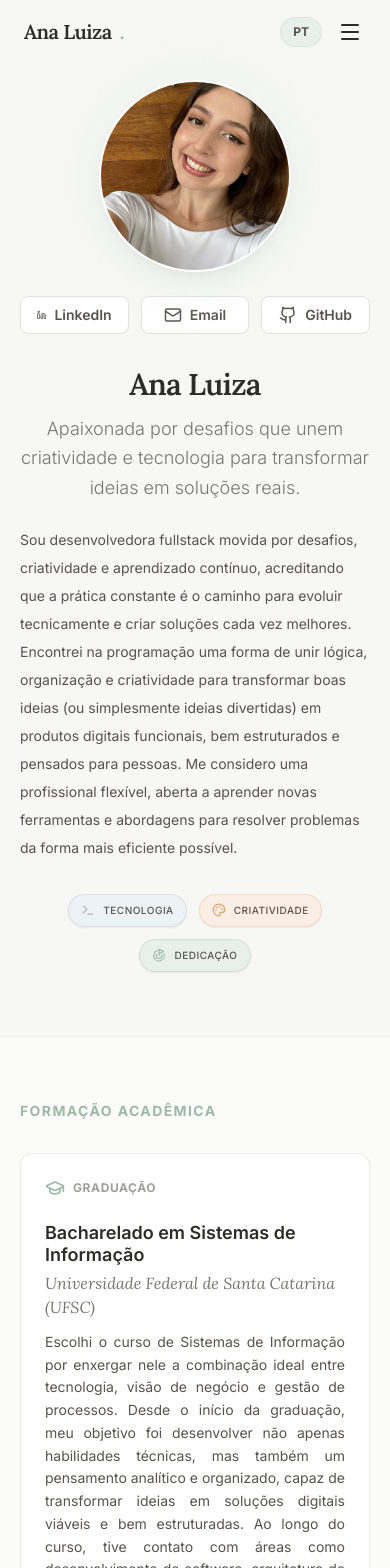
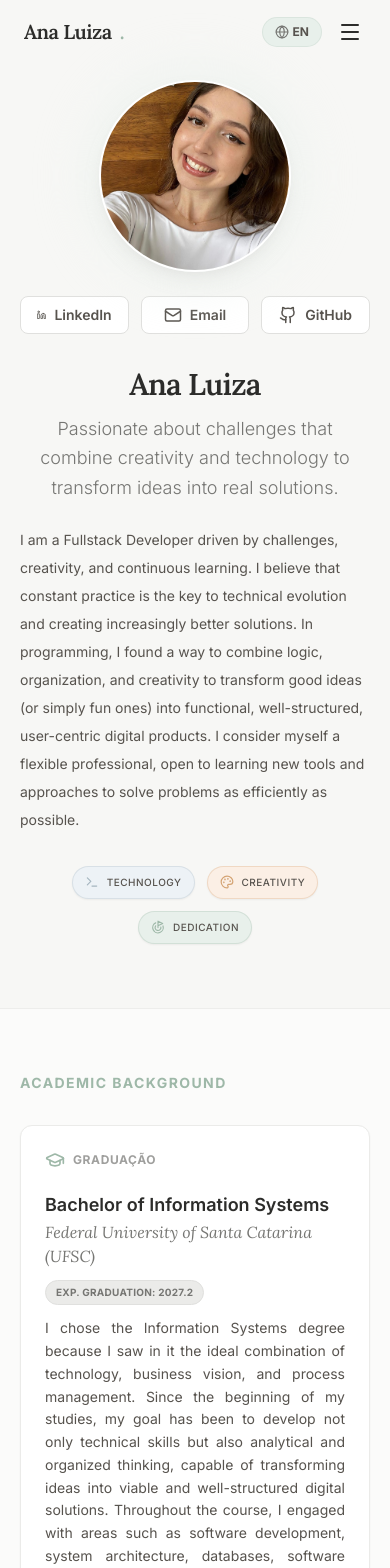
Before and after one commit to bastosanaa/my-portifolio, a React (Vite) app: page / in a window 390 px wide. Shown: the top 1568 px of the page. Built offline with nearby package versions, Linux system fonts and the light colour scheme.

Commit message:
feat: update language context to default to English and enhance education component layout

```diff
--- a/LanguageContext.tsx
+++ b/LanguageContext.tsx
@@ -10,7 +10,7 @@ interface LanguageContextType {
 const LanguageContext = createContext<LanguageContextType | undefined>(undefined);
 
 export const LanguageProvider: React.FC<{ children: ReactNode }> = ({ children }) => {
-  const [language, setLanguage] = useState<Language>('pt');
+  const [language, setLanguage] = useState<Language>('en');
 
   const toggleLanguage = () => {
     setLanguage((prev) => (prev === 'pt' ? 'en' : 'pt'));
--- a/components/Education.tsx
+++ b/components/Education.tsx
@@ -26,9 +26,16 @@ const Education: React.FC = () => {
               </div>
 
               <div className="space-y-3 md:space-y-4 w-full">
-                <div>
-                  <h4 className="text-lg md:text-xl font-semibold text-stone-800 leading-tight">{item.degree}</h4>
-                  <p className="text-stone-500 font-medium font-serif italic mt-1">{item.institution}</p>
+                <div className="flex flex-col sm:flex-row sm:justify-between sm:items-start gap-2">
+                  <div>
+                    <h4 className="text-lg md:text-xl font-semibold text-stone-800 leading-tight">{item.degree}</h4>
+                    <p className="text-stone-500 font-medium font-serif italic mt-1">{item.institution}</p>
+                  </div>
+                  {item.period && (
+                    <span className="inline-flex items-center px-2.5 py-1 rounded-full text-[10px] md:text-xs font-bold uppercase tracking-wide bg-stone-100 text-stone-500 border border-stone-200 whitespace-nowrap mt-1 sm:mt-0 self-start">
+                      {item.period}
+                    </span>
+                  )}
                 </div>
 
                 <p className="text-stone-600 leading-relaxed text-sm md:text-base text-justify md:text-left">
--- a/components/Navbar.tsx
+++ b/components/Navbar.tsx
@@ -1,5 +1,5 @@
 import React, { useState, useEffect } from 'react';
-import { Menu, X } from 'lucide-react';
+import { Globe, Menu, X } from 'lucide-react';
 import { useLanguage } from '../LanguageContext';
 
 const Navbar: React.FC = () => {
@@ -106,6 +106,7 @@ const Navbar: React.FC = () => {
             onClick={toggleLanguage}
             className="flex items-center gap-2 text-xs font-semibold tracking-wider text-stone-500 hover:text-stone-800 transition-colors px-3 py-1.5 rounded-full hover:bg-stone-100"
           >
+            <Globe size={14} className="text-stone-500" />
             <span className={language === 'pt' ? 'text-stone-800' : 'text-stone-400'}>PT</span>
             <span className="text-stone-300">|</span>
             <span className={language === 'en' ? 'text-stone-800' : 'text-stone-400'}>EN</span>
@@ -116,9 +117,10 @@ const Navbar: React.FC = () => {
         <div className="flex items-center gap-3 md:hidden z-50 relative">
            <button
             onClick={toggleLanguage}
-            className="text-xs font-bold text-stone-600 bg-pastel-sageLight border border-pastel-sage/20 px-3 py-1.5 rounded-full transition-colors active:scale-95"
+            className="flex items-center gap-1 text-xs font-bold text-stone-600 bg-pastel-sageLight border border-pastel-sage/20 px-3 py-1.5 rounded-full transition-colors active:scale-95"
             aria-label="Toggle Language"
           >
+            <Globe size={14} className="text-stone-500" />
             {language === 'pt' ? 'PT' : 'EN'}
           </button>
           <button
--- a/constants.ts
+++ b/constants.ts
@@ -63,6 +63,7 @@ const PT_CONTENT: Content = {
       {
       degree: "Bacharelado em Sistemas de Informação",
       institution: "Universidade Federal de Santa Catarina (UFSC)",
+      period: "Previsão: 2027.2",
       description: `Escolhi o curso de Sistemas de Informação por enxergar nele a combinação ideal entre tecnologia, visão de negócio e gestão de processos. Desde o início da graduação, meu objetivo foi desenvolver não apenas habilidades técnicas, mas também um pensamento analítico e organizado, capaz de transformar ideias em soluções digitais viáveis e bem estruturadas.
       Ao longo do curso, tive contato com áreas como desenvolvimento de software, arquitetura de sistemas, bancos de dados, engenharia de software e gestão de projetos, campos que despertam meu interesse por permitirem atuar em todas as etapas de construção de um produto, do planejamento à implementação.`,
       topics: [
@@ -202,6 +203,8 @@ const EN_CONTENT = {
       {
       degree: "Bachelor of Information Systems",
         institution: "Federal University of Santa Catarina (UFSC)",
+                period: "Exp. Graduation: 2027.2",
+
         description: `I chose the Information Systems degree because I saw in it the ideal combination of technology, business vision, and process management. Since the beginning of my studies, my goal has been to develop not only technical skills but also analytical and organized thinking, capable of transforming ideas into viable and well-structured digital solutions.
         Throughout the course, I engaged with areas such as software development, system architecture, databases, software engineering, and project management—fields that spark my interest by allowing me to act in every stage of product construction, from planning to implementation.`,
         topics: [
--- a/types.ts
+++ b/types.ts
@@ -12,10 +12,10 @@ export interface ExperienceItem {
 export interface EducationItem {
   degree: string;
   institution: string;
+  period?: string;
   description: string;
   topics: string[];
 }
-
 export interface ProjectItem {
   title: string;
   description: string;
```
